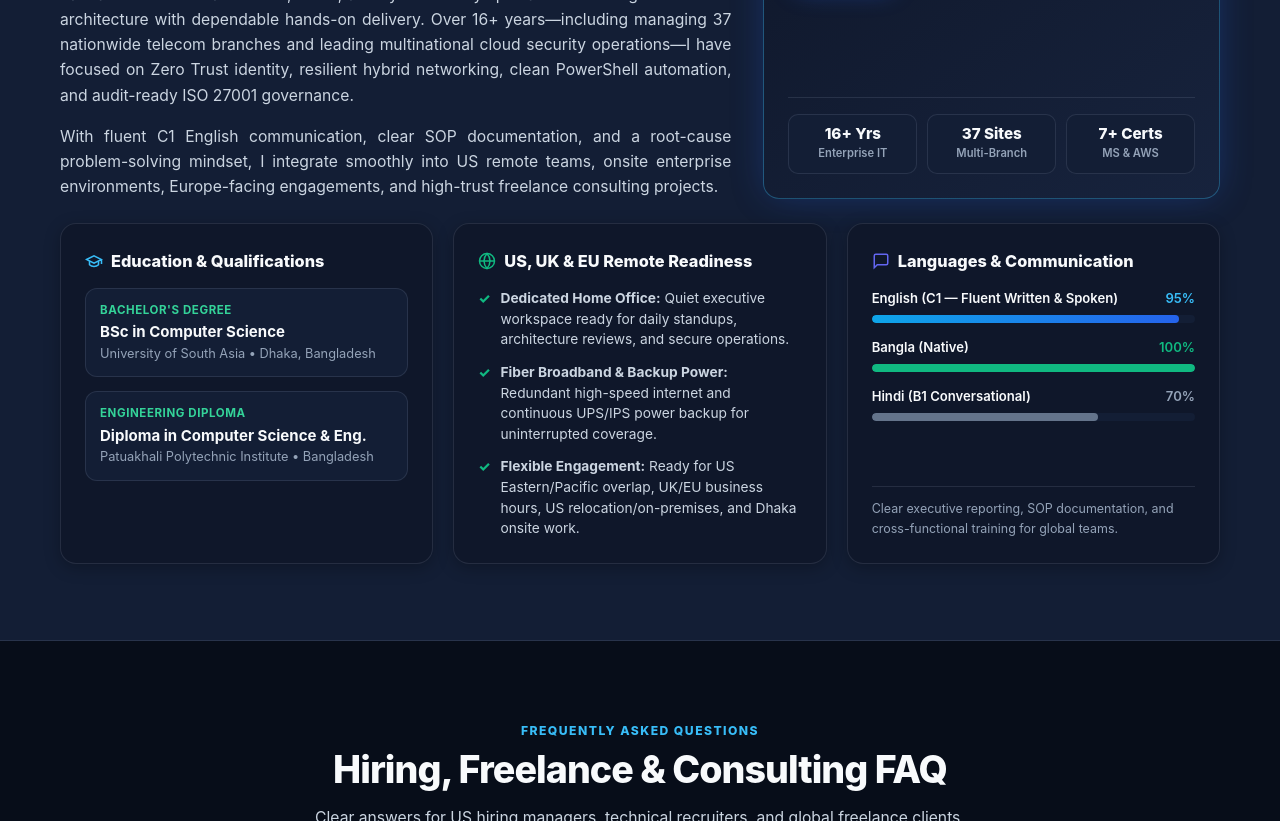
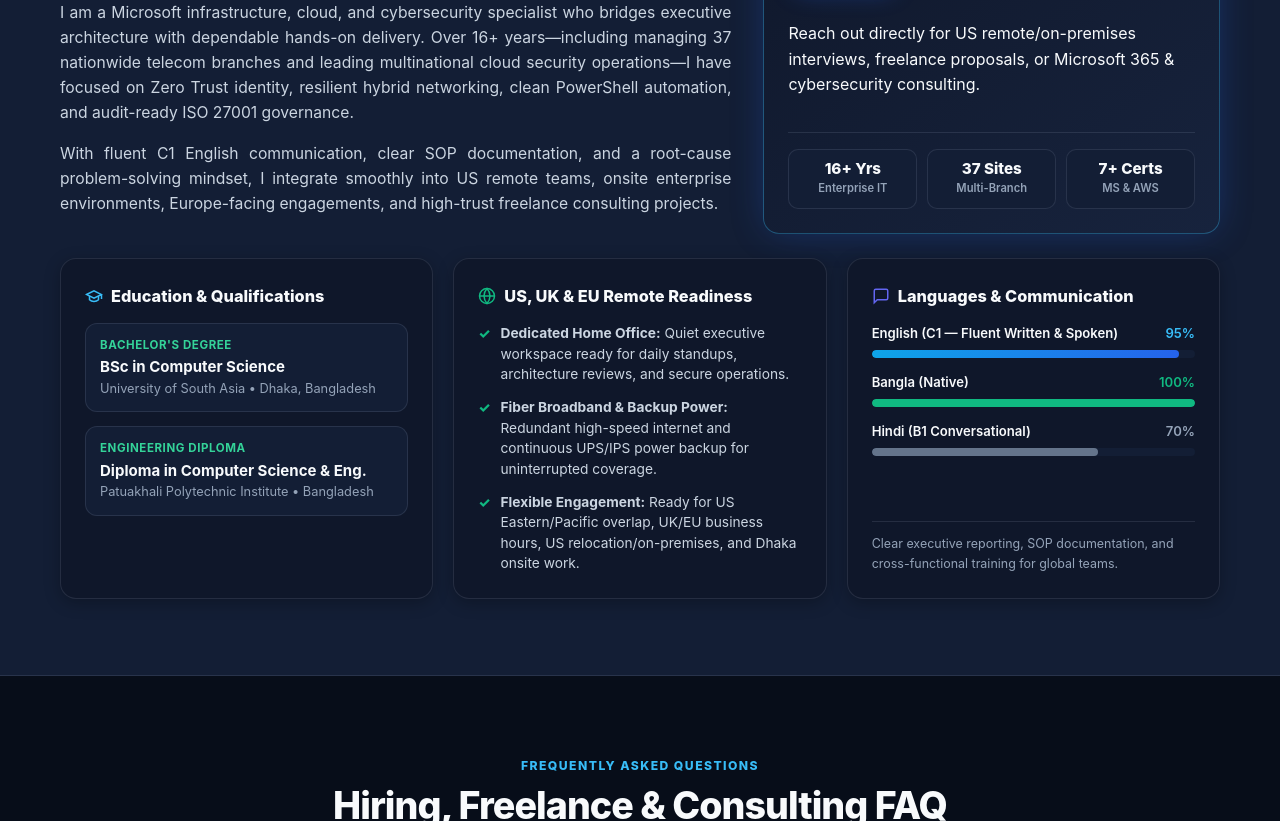
Before and after one commit to jalamapple/Executive-Portfolio-Jobaer, a plain HTML site: page index.html in a window 1280 px wide. Shown: the part 6932-7753 px from the top of the page. Drawn offline with Linux system fonts and the light colour scheme.

Commit message:
Add files via upload

```diff
--- a/index.html
+++ b/index.html
@@ -517,6 +517,7 @@
                 <div class="about-profile-meta"><span class="tag">Dhaka, BD</span><span class="tag">US Remote & Onsite Ready</span></div>
               </div>
             </div>
+            <p class="about-profile-cta-note">Reach out directly for US remote/on-premises interviews, freelance proposals, or Microsoft 365 & cybersecurity consulting.</p>
             <div class="about-profile-stats">
               <div class="about-stat-box"><div class="about-stat-val">16+ Yrs</div><div class="about-stat-lbl">Enterprise IT</div></div>
               <div class="about-stat-box"><div class="about-stat-val">37 Sites</div><div class="about-stat-lbl">Multi-Branch</div></div>
```
